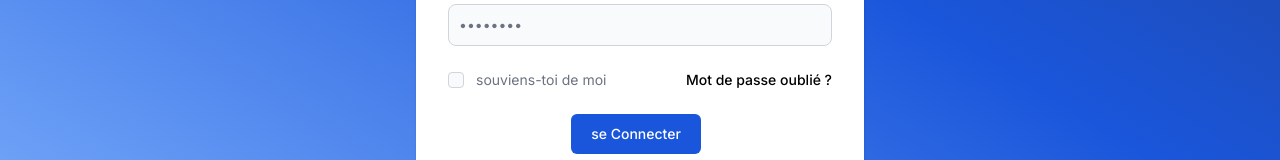
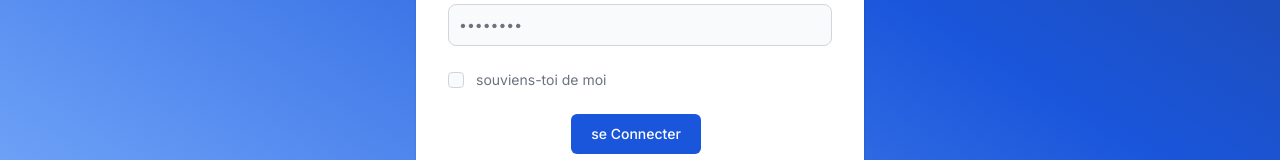
Before and after one commit to DoffuXx/FlowBit-React-Dashboard, a React (Vite) app: page /login in a window 1280 px wide. Shown: the part 562-722 px from the top of the page. Built offline with nearby package versions, Linux system fonts and the light colour scheme.

Commit message:
fix: auth Name display

```diff
--- a/src/pages/dashboard/layout/Header.tsx
+++ b/src/pages/dashboard/layout/Header.tsx
@@ -30,7 +30,7 @@ const Header: React.FC = () => {
     return () => document.removeEventListener("mousedown", handler);
   }, [isMenuOpen]);
 
-  const auth = localStorage.getItem("auth");
+  const auth = localStorage.getItem("auth") || sessionStorage.getItem("auth");
   const user = JSON.parse(auth!);
   return (
     <nav className="fixed top-0 z-50 w-full border-b  border-gray-200 bg-white hover:bg-[#F7F7F7] ">
--- a/src/pages/dashboard/login.tsx
+++ b/src/pages/dashboard/login.tsx
@@ -107,12 +107,12 @@ const Login = () => {
                       </label>
                     </div>
                   </div>
-                  <a
-                    href="#"
-                    className="text-primary-600 text-sm font-medium hover:underline "
-                  >
-                    Mot de passe oublié ?
-                  </a>
+                  {/* <a */}
+                  {/*   href="#" */}
+                  {/*   className="text-primary-600 text-sm font-medium hover:underline " */}
+                  {/* > */}
+                  {/*   Mot de passe oublié ? */}
+                  {/* </a> */}
                 </div>
                 <div className="text-center">
                   <Button
--- a/src/pages/dashboard/settingsPage/SettingsPage.tsx
+++ b/src/pages/dashboard/settingsPage/SettingsPage.tsx
@@ -4,7 +4,7 @@ import { useSelector } from "react-redux";
 import { Link } from "react-router-dom";
 
 const SettingsPage = () => {
-  const auth = localStorage.getItem("auth");
+  const auth = localStorage.getItem("auth") || sessionStorage.getItem("auth");
   const user = JSON.parse(auth!);
   return (
     <div className="mt-4">
```
